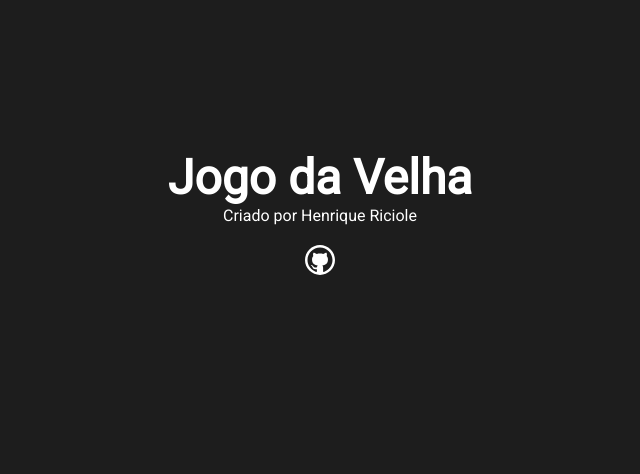
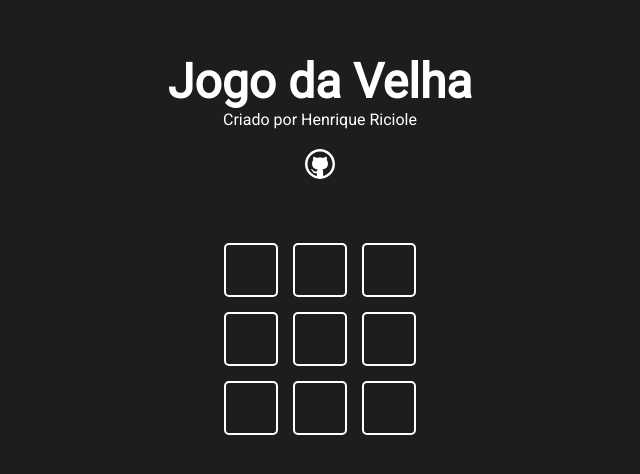
Before and after one commit to HenriqueRiciole/react-jogo-da-velha, a Next.js app: page / in a window 1280 px wide. Shown: the part 176-650 px from the top of the page, without its empty margins (320-960 px from the left). Built offline with nearby package versions, Linux system fonts and the light colour scheme.

Commit message:
criado componente game

```diff
--- /dev/null
+++ b/src/components/game/Game.jsx
@@ -0,0 +1,22 @@
+import styles from './Game.module.css'
+
+import GameOption from '../gameOption/GameOption'
+
+function Game(){
+    return(
+        <div className={styles.game}>
+           <GameOption/>
+           <GameOption/>
+           <GameOption/>
+           <GameOption/>
+           <GameOption/>
+           <GameOption/>
+           <GameOption/>
+           <GameOption/>
+           <GameOption/>
+        </div>
+
+    )
+}
+
+export default Game
--- /dev/null
+++ b/src/components/game/Game.module.css
@@ -0,0 +1,6 @@
+.game{
+    display: grid;
+    grid-template-columns: repeat(3, 1fr);
+    gap: 15px;
+
+}
--- /dev/null
+++ b/src/components/gameOption/GameOption.jsx
@@ -0,0 +1,12 @@
+import styles from './GameOption.module.css'
+
+function GameOption(){
+    return(
+        <div className={styles.gameOption}>
+
+        </div>
+    )
+
+}
+
+export default GameOption
--- /dev/null
+++ b/src/components/gameOption/GameOption.module.css
@@ -0,0 +1,11 @@
+.gameOption{
+    border: 2px solid white;
+    width: 50px;
+    height: 50px;
+    border-radius: 5px;
+    display: flex;
+    align-items: center;
+    justify-content: center;
+    cursor: pointer;
+
+}
--- a/src/components/gamePage/GamePage.jsx
+++ b/src/components/gamePage/GamePage.jsx
@@ -1,10 +1,12 @@
 import Header from "../header/Header"
+import Game from "../game/Game"
 
 
 function GamePage(){
     return(
         <div className="container">
             <Header/>
+            <Game/>
         </div>
 
     )
```
